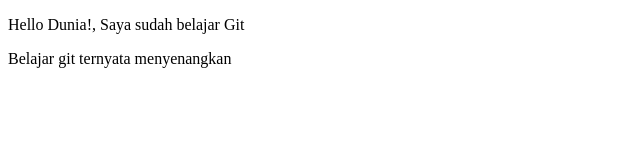
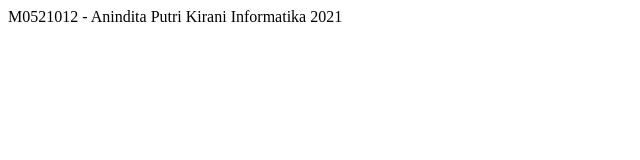
Before and after one commit to aniindyta/PRPL, a plain HTML site: page index.html in a window 1280 px wide. Shown: the whole page, without its empty margins (0-640 px from the left). Drawn offline with Linux system fonts and the light colour scheme.

Commit message:
Revert "belajar git greget!"
This reverts commit 0900fb6920aca2a57a07de1fbc90c4de9e8f6a70.

```diff
--- a/index.html
+++ b/index.html
@@ -1,11 +1,13 @@
 <!DOCTYPE html>
-<html>
-    <head>
-        <meta charset="utf-8">
-        <title>Belajar Git - Project 01</title>
-    </head>
-    <body>
-        <p>Hello Dunia!, Saya sudah belajar Git</p>
-        <p>Belajar git ternyata menyenangkan</p>
-    </body>
+<html lang="en">
+<head>
+    <meta charset="UTF-8">
+    <meta http-equiv="X-UA-Compatible" content="IE=edge">
+    <meta name="viewport" content="width=device-width, initial-scale=1.0">
+    <title>Praktikum Rekayasa Perangkat Lunak 11</title>
+</head>
+<body>
+    M0521012 - Anindita Putri Kirani
+    Informatika 2021
+</body>
 </html>
```
